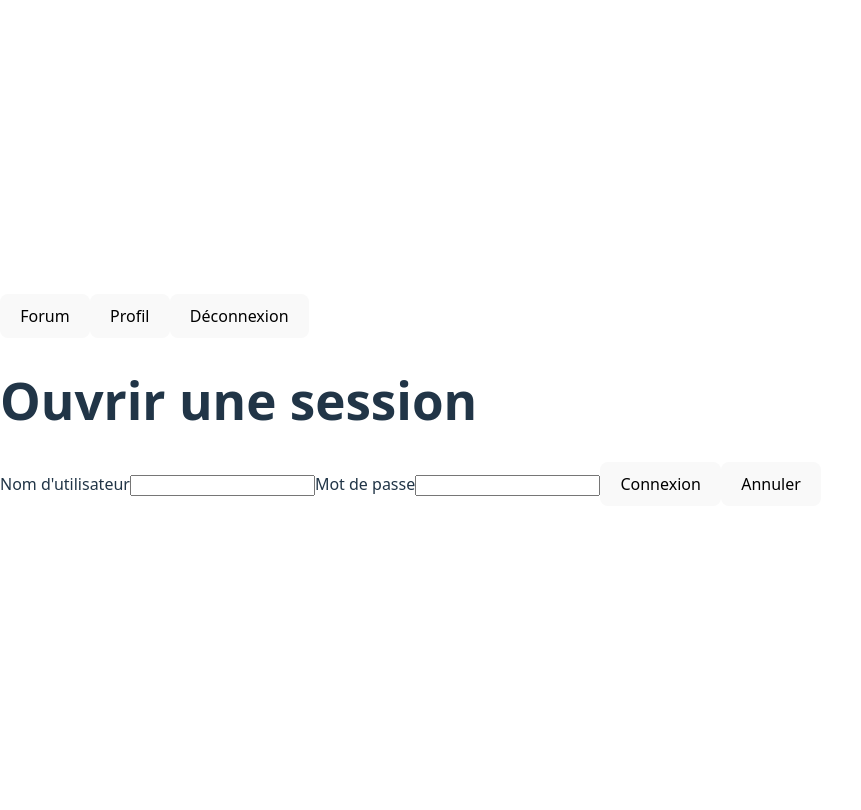
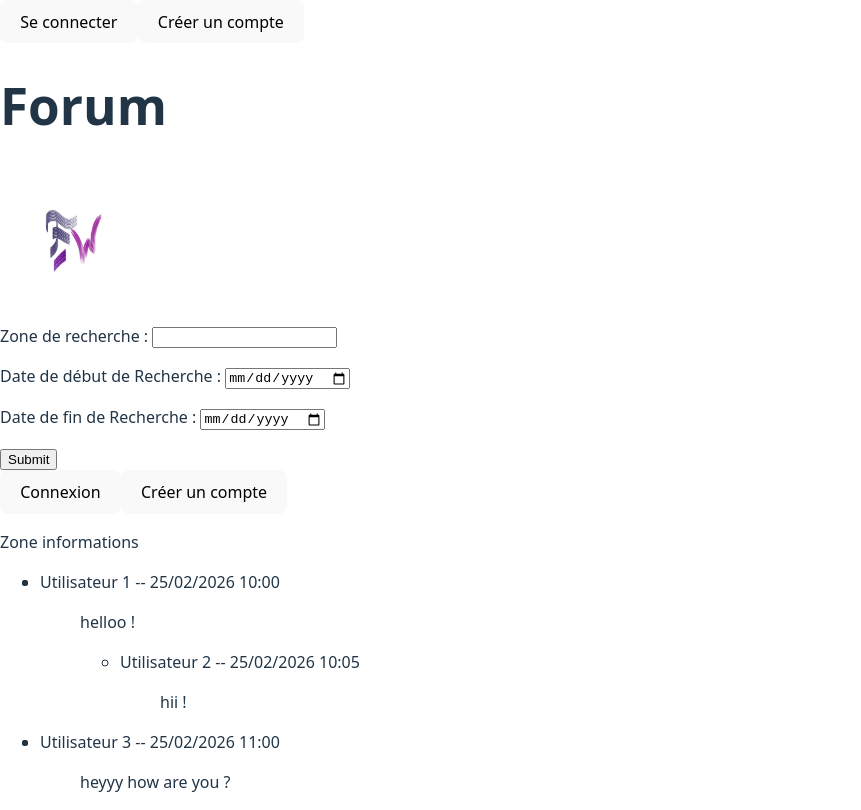
Before and after one commit to Madinalalaoui/Projet-Forum, a React (Vite) app: page / in a window 1280 px wide. Shown: the whole page, without its empty margins (0-861 px from the left). Built offline with nearby package versions, Linux system fonts and the light colour scheme.

Commit message:
améliorations et corrections

```diff
--- a/src/FormulaireSaisieMessage.jsx
+++ b/src/FormulaireSaisieMessage.jsx
@@ -1,14 +1,18 @@
 
 import { useState } from 'react';
 
-function FormulaireSaisieMessage({addMsg}) {
+function FormulaireSaisieMessage({addMsg, user}) {
+
+  if (!user) return null;
+
   const [contenu, setContenu] = useState(''); //etat pour stocker le texte saisi
 
   const handleSubmit = (e) => { //fonction appellée à l'envoi du formulaire
     e.preventDefault();
     if (!contenu) return; //si le champ est vide ne rien faire
     addMsg({ //envoie le nouveau message au parent pour l'ajouter à la liste
-      auteur: 'Utilisateur',
+      id: Date.now(), //afin de connaitre le message précis qu'on voudra supprimer
+      auteur: user.username,
       date: new Date().toLocaleString(), //date et heure actuelles
       contenu,
     });
--- a/src/ForumPage.jsx
+++ b/src/ForumPage.jsx
@@ -3,7 +3,7 @@ import { useState } from 'react';
 import MessageList from './ListeMessages.jsx';
 import FormulaireSaisieMessage from './FormulaireSaisieMessage.jsx';
 
-function ForumPage({setPage}) {
+function ForumPage({user, setPage}) {
   const [messages, setMessages] = useState([   //etat contenant tous les messages du forum
     {
       auteur: 'Utilisateur 1',
@@ -22,8 +22,16 @@ function ForumPage({setPage}) {
   ]);
 
   const handleAddMessage = (msg) => { //fonction passée au formulaire pour ajouter un nouv msg
-    setMessages([msg, ...messages]); //ajoute le nouv msg en début de liste
+    setMessages(prev => [msg, ...prev]); //ajoute le nouv msg en début de liste
   };
+
+  const handleDeleteMessage = (id) => { //supprimer un message
+  setMessages(prev => prev.filter(msg => msg.id !== id));
+};
+
+const handleReply = (msg) => {
+  console.log("Répondre à :", msg);
+};
 
   return (
     <div>
@@ -60,11 +68,11 @@ function ForumPage({setPage}) {
 
       <main>
         <section id="zonenouvmsg">
-          <FormulaireSaisieMessage addMsg={handleAddMessage} /> {/**fournit au formulaire la fonction pour ajouter un message au parent(forumpage)*/}
+          <FormulaireSaisieMessage addMsg={handleAddMessage} user={user}/> {/**fournit au formulaire la fonction pour ajouter un message au parent(forumpage)*/}
         </section>
 
         <section id="listsmsgs">
-          <MessageList messages={messages} />   {/**liste des messages existants */}
+          <MessageList messages={messages} onDelete={handleDeleteMessage} user={user} onReply={handleReply}/>   {/**liste des messages existants */}
         </section>
       </main>
     </div>
--- a/src/ListeMessages.jsx
+++ b/src/ListeMessages.jsx
@@ -1,16 +1,19 @@
-
 import Message from './Message.jsx';
 
-function MessageList({messages}) { /**affiche la liste de messages : un composant Message pour chacun des éléments du tableau 'messages'*/
+function MessageList({ messages, user, onReply }) {
   return (
     <ul>
-      {messages.map((msg,index) => (
-        <Message
-          auteur={msg.auteur}
-          date={msg.date}
-          contenu={msg.contenu}
-          reponses={msg.reponses}
-        />
+      {messages.map((msg, index) => (
+        <li key={index}>
+          <Message {...msg} />
+
+          {/* bouton réponse uniquement si connecté */}
+          {user && (
+            <button onClick={() => onReply(msg)}>
+              +
+            </button>
+          )}
+        </li>
       ))}
     </ul>
   );
--- a/src/Login.jsx
+++ b/src/Login.jsx
@@ -7,20 +7,42 @@ function Login (props){
     const getLogin = (evt) => {setUsername(evt.target.value)} /**fonctions pour mettre à jour les états lors des saisies*/
     const getPassword = (evt) => {setPassword(evt.target.value)}
 
-    return (
+
+    const handleSubmit = (e) => {
+    e.preventDefault();
+
+    props.login({
+      username: username,
+      role: "member"
+    });
+  };
+
+return (
     <div>
       <h1>Ouvrir une session</h1>
-      <form>
+
+      <form onSubmit={handleSubmit}>
         <label htmlFor="login">Nom d'utilisateur</label>
-        <input id="login" />
+        <input
+          id="login"
+          value={username}
+          onChange={getLogin}
+        />
 
         <label htmlFor="password">Mot de passe</label>
-        <input id="password" type="password" />
+        <input
+          id="password"
+          type="password"
+          value={password}
+          onChange={getPassword}
+        />
 
-        <button onClick={props.login}>Connexion</button>
+        <button type="submit">Connexion</button>
         <button type="button">Annuler</button>
       </form>
     </div>
   );
 }
+
+
 export default Login ;
--- a/src/MainPage.jsx
+++ b/src/MainPage.jsx
@@ -1,4 +1,3 @@
-
 import { useState } from 'react';
 import NavigationPanel from './NavigationPanel.jsx';
 import Signin from './Signin.jsx';
@@ -7,33 +6,32 @@ import ForumPage from './ForumPage.jsx';
 import Login from './Login.jsx';
 
 function MainPage() {
-  const [page, setPage] = useState("login_page"); //indique quelle page afficher
-  const [isConnected, setConnect] = useState(true); //permet de mettre à jour l'etat de connexion
+  const [user, setUser] = useState(null);
+  const [page, setPage] = useState("forum_page");
 
-  const getConnected = () => {
-    setConnect(true);
-    setPage("forum_page"); //si user connecté -> afficher page forum
+  const getConnected = (userData) => {
+    setUser(userData);
+    setPage("forum_page");
   };
 
   const setLogout = () => {
-    setConnect(false);
-    setPage("login_page"); //si dans le cas non connecté -> on est sur la page de connexion
+    setUser(null);
+    setPage("login_page");
   };
 
   return (
     <div>
-      <NavigationPanel  //adapte les boutons en fonction de l'etat de connexion
+      <NavigationPanel
         login={getConnected}
         logout={setLogout}
-        isConnected={isConnected}
+        isConnected={!!user}
         setPage={setPage}
       />
 
-      {/**affichage des pages dépendant de l'etat de la page */}
       {page === "login_page" && <Login login={getConnected} />}
       {page === "signin_page" && <Signin />}
-      {page === "forum_page" && <ForumPage setPage={setPage} />}
-      {page === "profil_page" && <ProfilPage setPage={setPage} />}
+      {page === "forum_page" && <ForumPage user={user} setUser={setUser} setPage={setPage} />}
+      {page === "profil_page" && <ProfilPage setPage={setPage} user={user}   />}
     </div>
   );
 }
--- a/src/Message.jsx
+++ b/src/Message.jsx
@@ -1,5 +1,8 @@
 
-function Message({auteur,date,contenu,reponses}) { /**affiche un message avec son auteur, sa date, son contenu, et affiche récursivement ses réponses éventuelles*/
+function Message({auteur,date,contenu,reponses,id, onDelete, user}) {
+
+  const canDelete = user && auteur === user.username;
+
   return (
     <li>
       <p>
@@ -7,14 +10,25 @@ function Message({auteur,date,contenu,reponses}) { /**affiche un message avec so
       </p>
       <blockquote>
         {contenu}
+
+        {canDelete && (
+          <button onClick={() => onDelete(id)}>
+            Supprimer
+          </button>
+        )}
+
         {reponses && reponses.length > 0 && (
           <ul>
             {reponses.map((rep,index) => (
               <Message
+                key={index}
                 auteur={rep.auteur}
                 date={rep.date}
                 contenu={rep.contenu}
                 reponses={rep.reponses}
+                id={rep.id}
+                onDelete={onDelete}
+                user={user}
               />
             ))}
           </ul>
--- a/src/NavigationPanel.jsx
+++ b/src/NavigationPanel.jsx
@@ -1,6 +1,3 @@
-
-import Login from './Login.jsx';
-import Logout from './Logout.jsx';
 
 function NavigationPanel({ isConnected,setPage,logout }) {
   return (
--- a/src/ProfilPage.jsx
+++ b/src/ProfilPage.jsx
@@ -1,11 +1,12 @@
 import profilImg from './profil.png';
 import Utilisateur from './Utilisateur.jsx';
 
-function ProfilPage({ setPage }) {
+function ProfilPage({ setPage, user }) {
+
   const currentUser = { /**objet qui représente l'utilisateur courrant */
-    username: "L_M",
-    firstName: "Lucas",
-    lastName: "Martin",
+    username: user.username,
+    firstName: user.firstName,
+    lastName: user.lastName,
     photo: profilImg
   };
 
@@ -28,22 +29,6 @@ function ProfilPage({ setPage }) {
         <section id="listsmsgs">
           <article>
             <p>Liste des messages :</p>
-            <ul>
-              <li>
-                <p><span>Utilisateur 1</span> -- <time>30/01/2024 à 13:53</time></p>
-                <blockquote>Ceci est un deuxième message (<button>+</button>)</blockquote>
-              </li>
-              <li>
-                <p><span>Utilisateur 2</span> -- <time>30/01/2024 à 13:51</time></p>
-                <blockquote>
-                  Ceci est un premier message (<button>+</button>)
-                  <div id="msg20240130-135210">
-                    <p><span>Utilisateur 1</span> -- <time>30/01/2024 à 13:52</time></p>
-                    <blockquote>Ceci est une réponse (<button>+</button>)</blockquote>
-                  </div>
-                </blockquote>
-              </li>
-            </ul>
           </article>
         </section>
       </main>
```
